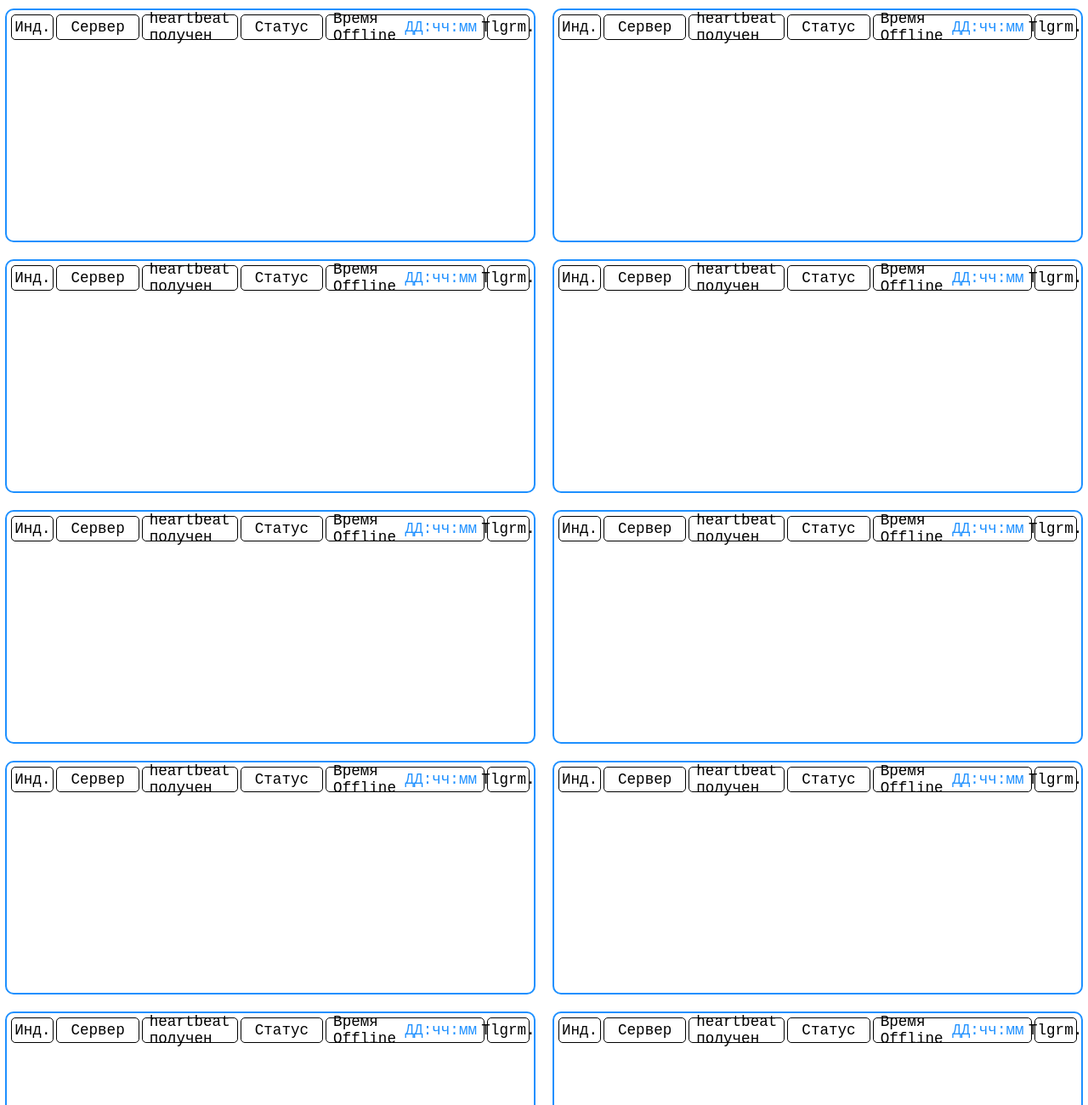
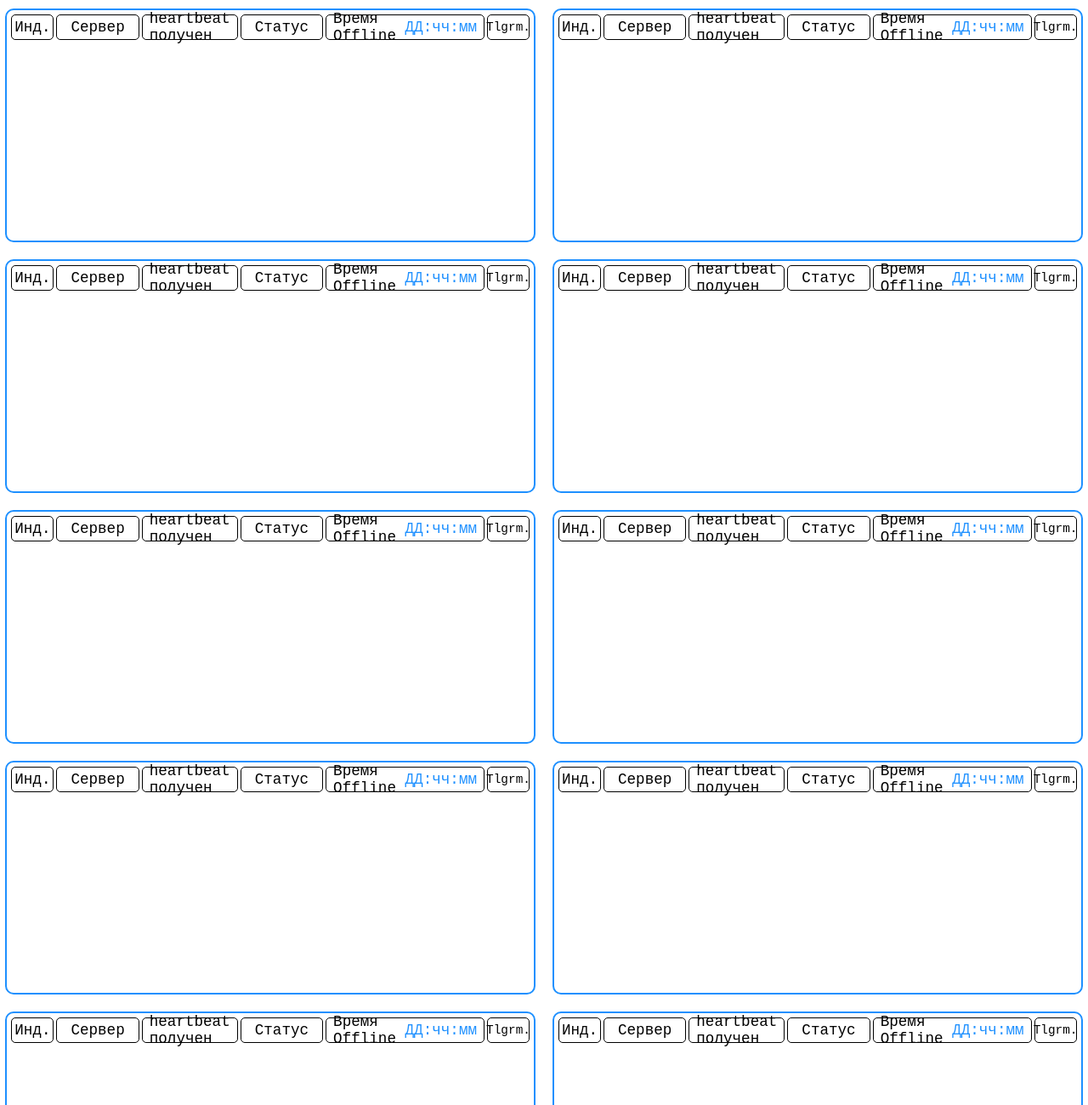
Before and after one commit to PekhterevOleg/events-monitor, a website: page public/index.html in a window 1280 px wide. Shown: the top 1300 px of the page at 85% size. Drawn offline with Linux system fonts and the light colour scheme.

Commit message:
Изменен размер шрифта заголовка telegram

```diff
--- a/public/css/main.css
+++ b/public/css/main.css
@@ -98,6 +98,10 @@
     padding: 8px;
 }
 
+.telegram-header {
+    font-size: 0.9rem;
+}
+
 .color-inactive {
     color: var(--color-inactive);
 }
--- a/public/index.html
+++ b/public/index.html
@@ -19,7 +19,7 @@
                 <div class="table">heartbeat получен</div>
                 <div class="table">Статус</div>
                 <div class="table">Время Offline&nbsp;<span class="timer">ДД:чч:мм</span></div>
-                <div class="table">Tlgrm.</div>
+                <div class="table"><span class="telegram-header">Tlgrm.</span></div>
             </div>
             <div class="grid-sub-container">
                 <div class="table">Инд.</div>
@@ -27,7 +27,7 @@
                 <div class="table">heartbeat получен</div>
                 <div class="table">Статус</div>
                 <div class="table">Время Offline&nbsp;<span class="timer">ДД:чч:мм</span></div>
-                <div class="table">Tlgrm.</div>
+                <div class="table"><span class="telegram-header">Tlgrm.</span></div>
             </div>
             <div class="grid-sub-container">
                 <div class="table">Инд.</div>
@@ -35,7 +35,7 @@
                 <div class="table">heartbeat получен</div>
                 <div class="table">Статус</div>
                 <div class="table">Время Offline&nbsp;<span class="timer">ДД:чч:мм</span></div>
-                <div class="table">Tlgrm.</div>
+                <div class="table"><span class="telegram-header">Tlgrm.</span></div>
             </div>
             <div class="grid-sub-container">
                 <div class="table">Инд.</div>
@@ -43,7 +43,7 @@
                 <div class="table">heartbeat получен</div>
                 <div class="table">Статус</div>
                 <div class="table">Время Offline&nbsp;<span class="timer">ДД:чч:мм</span></div>
-                <div class="table">Tlgrm.</div>
+                <div class="table"><span class="telegram-header">Tlgrm.</span></div>
             </div>
             <div class="grid-sub-container">
                 <div class="table">Инд.</div>
@@ -51,7 +51,7 @@
                 <div class="table">heartbeat получен</div>
                 <div class="table">Статус</div>
                 <div class="table">Время Offline&nbsp;<span class="timer">ДД:чч:мм</span></div>
-                <div class="table">Tlgrm.</div>
+                <div class="table"><span class="telegram-header">Tlgrm.</span></div>
             </div>
             <div class="grid-sub-container">
                 <div class="table">Инд.</div>
@@ -59,7 +59,7 @@
                 <div class="table">heartbeat получен</div>
                 <div class="table">Статус</div>
                 <div class="table">Время Offline&nbsp;<span class="timer">ДД:чч:мм</span></div>
-                <div class="table">Tlgrm.</div>
+                <div class="table"><span class="telegram-header">Tlgrm.</span></div>
             </div>
             <div class="grid-sub-container">
                 <div class="table">Инд.</div>
@@ -67,7 +67,7 @@
                 <div class="table">heartbeat получен</div>
                 <div class="table">Статус</div>
                 <div class="table">Время Offline&nbsp;<span class="timer">ДД:чч:мм</span></div>
-                <div class="table">Tlgrm.</div>
+                <div class="table"><span class="telegram-header">Tlgrm.</span></div>
             </div>
             <div class="grid-sub-container">
                 <div class="table">Инд.</div>
@@ -75,7 +75,7 @@
                 <div class="table">heartbeat получен</div>
                 <div class="table">Статус</div>
                 <div class="table">Время Offline&nbsp;<span class="timer">ДД:чч:мм</span></div>
-                <div class="table">Tlgrm.</div>
+                <div class="table"><span class="telegram-header">Tlgrm.</span></div>
             </div>
             <div class="grid-sub-container">
                 <div class="table">Инд.</div>
@@ -83,7 +83,7 @@
                 <div class="table">heartbeat получен</div>
                 <div class="table">Статус</div>
                 <div class="table">Время Offline&nbsp;<span class="timer">ДД:чч:мм</span></div>
-                <div class="table">Tlgrm.</div>
+                <div class="table"><span class="telegram-header">Tlgrm.</span></div>
             </div>
             <div class="grid-sub-container">
                 <div class="table">Инд.</div>
@@ -91,7 +91,7 @@
                 <div class="table">heartbeat получен</div>
                 <div class="table">Статус</div>
                 <div class="table">Время Offline&nbsp;<span class="timer">ДД:чч:мм</span></div>
-                <div class="table">Tlgrm.</div>
+                <div class="table"><span class="telegram-header">Tlgrm.</span></div>
             </div>
         </div>
     </div>
```
